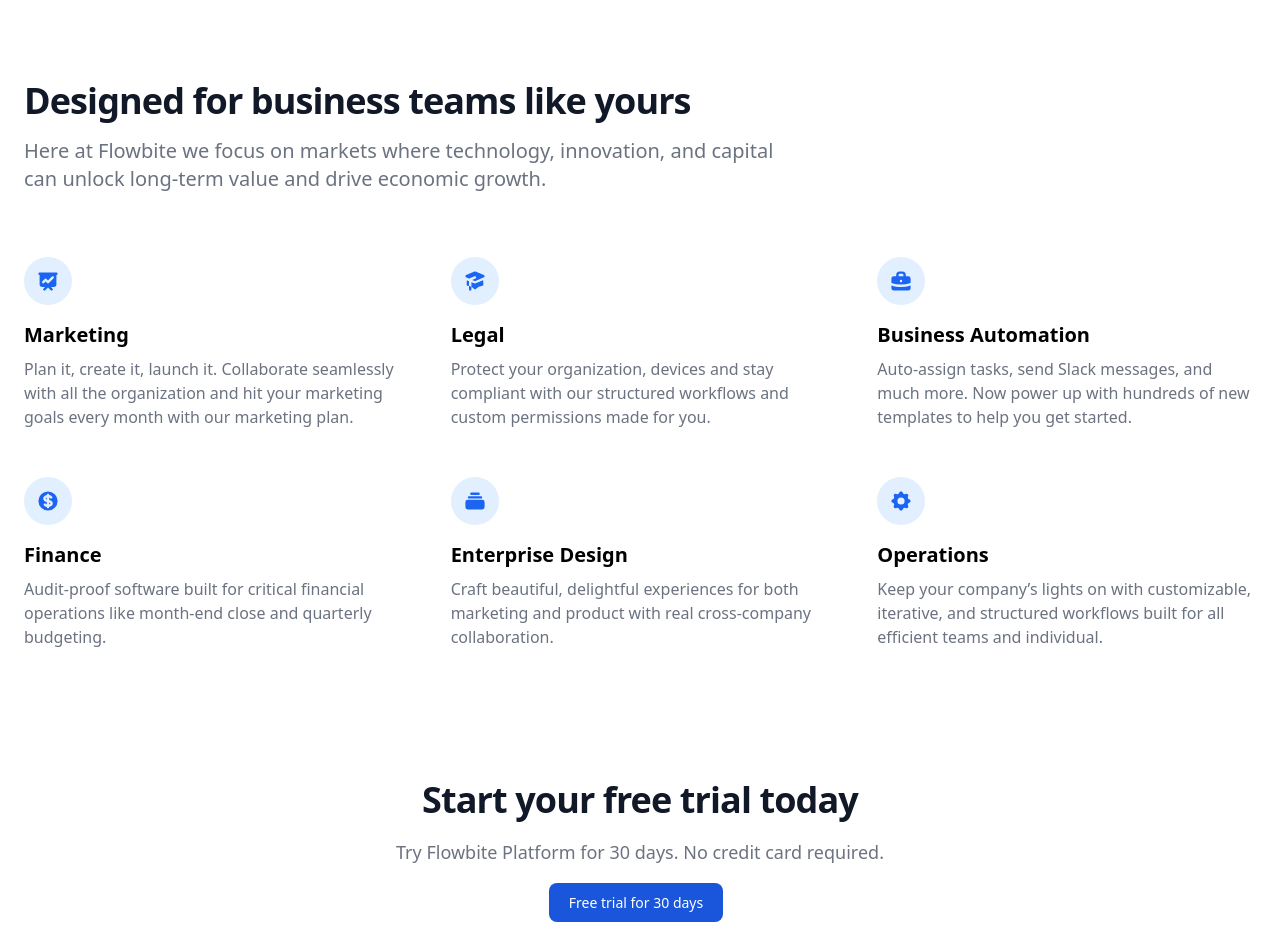
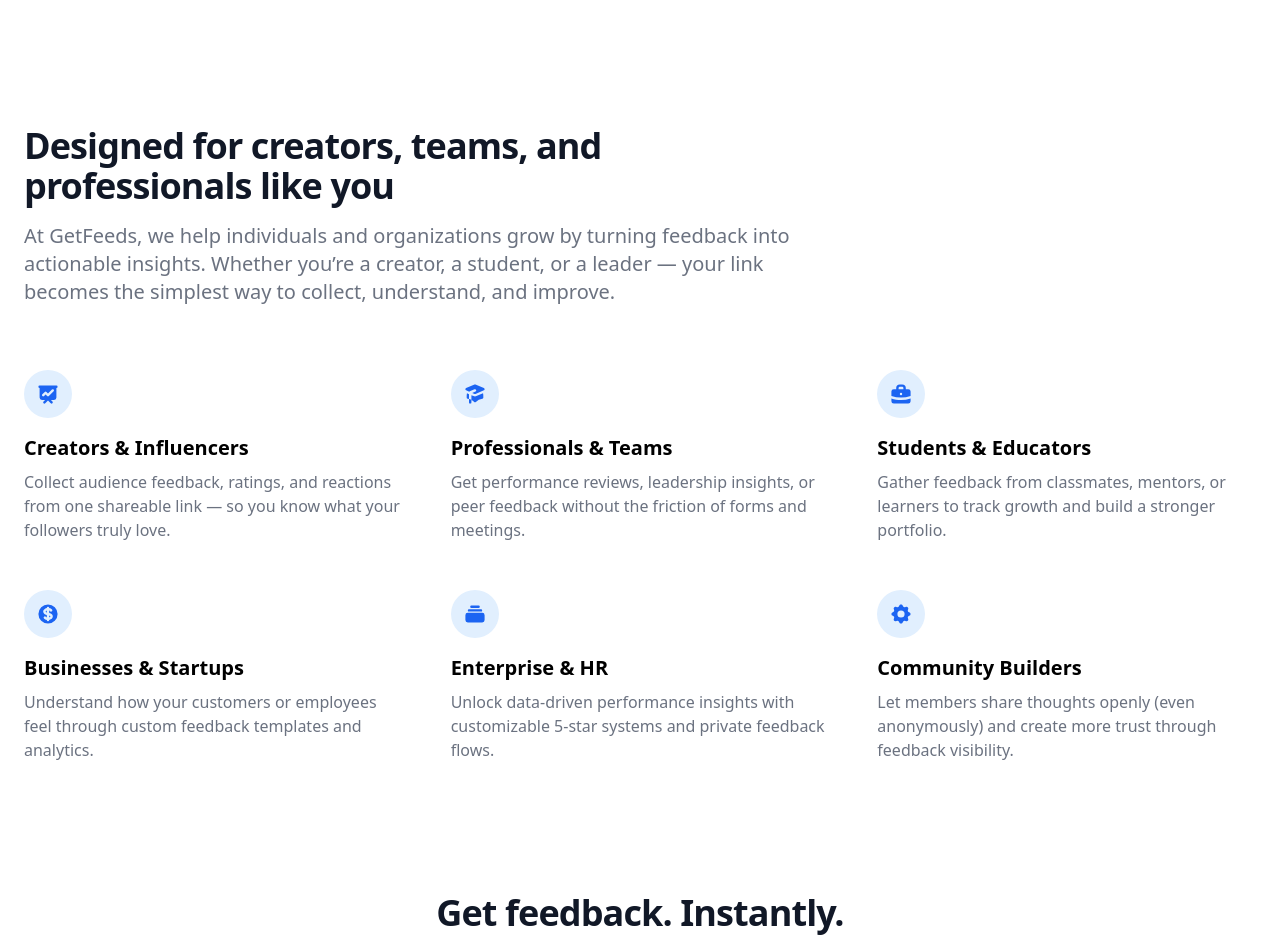
Before and after one commit to jcsoldevilla1256/getfeeds-website, a Next.js app: page / in a window 1280 px wide. Shown: the part 787-1732 px from the top of the page. Built offline with nearby package versions, Linux system fonts and the light colour scheme.

Commit message:
Initial content structure

```diff
--- a/src/components/landing/Content1.tsx
+++ b/src/components/landing/Content1.tsx
@@ -6,13 +6,7 @@
                     <div className="mr-auto place-self-center lg:col-span-7">
                         <h1 className="max-w-2xl mb-4 text-4xl font-extrabold tracking-tight leading-none md:text-5xl xl:text-6xl dark:text-white">Payments tool for software companies</h1>
                         <p className="max-w-2xl mb-6 font-light text-gray-500 lg:mb-8 md:text-lg lg:text-xl dark:text-gray-400">From checkout to global sales tax compliance, companies around the world use Flowbite to simplify their payment stack.</p>
-                        <a href="#" className="inline-flex items-center justify-center px-5 py-3 mr-3 text-base font-medium text-center text-white rounded-lg bg-primary-700 hover:bg-primary-800 focus:ring-4 focus:ring-primary-300 dark:focus:ring-primary-900">
-                            Get started
-                            <svg className="w-5 h-5 ml-2 -mr-1" fill="currentColor" viewBox="0 0 20 20" xmlns="http://www.w3.org/2000/svg"><path fillRule="evenodd" d="M10.293 3.293a1 1 0 011.414 0l6 6a1 1 0 010 1.414l-6 6a1 1 0 01-1.414-1.414L14.586 11H3a1 1 0 110-2h11.586l-4.293-4.293a1 1 0 010-1.414z" clipRule="evenodd"></path></svg>
-                        </a>
-                        <a href="#" className="inline-flex items-center justify-center px-5 py-3 text-base font-medium text-center text-gray-900 border border-gray-300 rounded-lg hover:bg-gray-100 focus:ring-4 focus:ring-gray-100 dark:text-white dark:border-gray-700 dark:hover:bg-gray-700 dark:focus:ring-gray-800">
-                            Speak to Sales
-                        </a>
+
                     </div>
                     <div className="hidden lg:mt-0 lg:col-span-5 lg:flex">
                         <img src="https://flowbite.s3.amazonaws.com/blocks/marketing-ui/hero/phone-mockup.png" alt="mockup" />
--- a/src/components/landing/Content2.tsx
+++ b/src/components/landing/Content2.tsx
@@ -3,19 +3,15 @@
         <div>
             <section className="bg-white dark:bg-gray-900">
                 <div className="grid max-w-screen-xl px-4 py-8 mx-auto lg:gap-8 xl:gap-0 lg:py-16 lg:grid-cols-12">
-                    <div className="mr-auto place-self-center lg:col-span-7">
+                    {/* Image - Now First */}
+                    <div className="hidden lg:mt-0 lg:col-span-5 lg:flex">
+                        <img src="https://flowbite.s3.amazonaws.com/blocks/marketing-ui/hero/phone-mockup.png" alt="mockup" />
+                    </div>
+
+                    {/* Text - Now Second */}
+                    <div className="ml-auto place-self-center lg:col-span-7">
                         <h1 className="max-w-2xl mb-4 text-4xl font-extrabold tracking-tight leading-none md:text-5xl xl:text-6xl dark:text-white">Payments tool for software companies</h1>
                         <p className="max-w-2xl mb-6 font-light text-gray-500 lg:mb-8 md:text-lg lg:text-xl dark:text-gray-400">From checkout to global sales tax compliance, companies around the world use Flowbite to simplify their payment stack.</p>
-                        <a href="#" className="inline-flex items-center justify-center px-5 py-3 mr-3 text-base font-medium text-center text-white rounded-lg bg-primary-700 hover:bg-primary-800 focus:ring-4 focus:ring-primary-300 dark:focus:ring-primary-900">
-                            Get started
-                            <svg className="w-5 h-5 ml-2 -mr-1" fill="currentColor" viewBox="0 0 20 20" xmlns="http://www.w3.org/2000/svg"><path fillRule="evenodd" d="M10.293 3.293a1 1 0 011.414 0l6 6a1 1 0 010 1.414l-6 6a1 1 0 01-1.414-1.414L14.586 11H3a1 1 0 110-2h11.586l-4.293-4.293a1 1 0 010-1.414z" clipRule="evenodd"></path></svg>
-                        </a>
-                        <a href="#" className="inline-flex items-center justify-center px-5 py-3 text-base font-medium text-center text-gray-900 border border-gray-300 rounded-lg hover:bg-gray-100 focus:ring-4 focus:ring-gray-100 dark:text-white dark:border-gray-700 dark:hover:bg-gray-700 dark:focus:ring-gray-800">
-                            Speak to Sales
-                        </a>
-                    </div>
-                    <div className="hidden lg:mt-0 lg:col-span-5 lg:flex">
-                        <img src="https://flowbite.s3.amazonaws.com/blocks/marketing-ui/hero/phone-mockup.png" alt="mockup" />
                     </div>
                 </div>
             </section>
--- a/src/components/landing/Feature.jsx
+++ b/src/components/landing/Feature.jsx
@@ -4,51 +4,52 @@
             <section className="bg-white dark:bg-gray-900">
   <div className="py-8 px-4 mx-auto max-w-screen-xl sm:py-16 lg:px-6">
       <div className="max-w-screen-md mb-8 lg:mb-16">
-          <h2 className="mb-4 text-4xl tracking-tight font-extrabold text-gray-900 dark:text-white">Designed for business teams like yours</h2>
-          <p className="text-gray-500 sm:text-xl dark:text-gray-400">Here at Flowbite we focus on markets where technology, innovation, and capital can unlock long-term value and drive economic growth.</p>
+          <h2 className="mb-4 text-4xl tracking-tight font-extrabold text-gray-900 dark:text-white">Designed for creators, teams, and professionals like you</h2>
+          <p className="text-gray-500 sm:text-xl dark:text-gray-400">At GetFeeds, we help individuals and organizations grow by turning feedback into actionable insights.
+          Whether you’re a creator, a student, or a leader — your link becomes the simplest way to collect, understand, and improve.</p>
       </div>
       <div className="space-y-8 md:grid md:grid-cols-2 lg:grid-cols-3 md:gap-12 md:space-y-0">
           <div>
               <div className="flex justify-center items-center mb-4 w-10 h-10 rounded-full bg-primary-100 lg:h-12 lg:w-12 dark:bg-primary-900">
                   <svg className="w-5 h-5 text-primary-600 lg:w-6 lg:h-6 dark:text-primary-300" fill="currentColor" viewBox="0 0 20 20" xmlns="http://www.w3.org/2000/svg"><path fill-rule="evenodd" d="M3 3a1 1 0 000 2v8a2 2 0 002 2h2.586l-1.293 1.293a1 1 0 101.414 1.414L10 15.414l2.293 2.293a1 1 0 001.414-1.414L12.414 15H15a2 2 0 002-2V5a1 1 0 100-2H3zm11.707 4.707a1 1 0 00-1.414-1.414L10 9.586 8.707 8.293a1 1 0 00-1.414 0l-2 2a1 1 0 101.414 1.414L8 10.414l1.293 1.293a1 1 0 001.414 0l4-4z" clip-rule="evenodd"></path></svg>
               </div>
-              <h3 className="mb-2 text-xl font-bold dark:text-white">Marketing</h3>
-              <p className="text-gray-500 dark:text-gray-400">Plan it, create it, launch it. Collaborate seamlessly with all  the organization and hit your marketing goals every month with our marketing plan.</p>
+              <h3 className="mb-2 text-xl font-bold dark:text-white">Creators & Influencers</h3>
+              <p className="text-gray-500 dark:text-gray-400">Collect audience feedback, ratings, and reactions from one shareable link — so you know what your followers truly love.</p>
           </div>
           <div>
               <div className="flex justify-center items-center mb-4 w-10 h-10 rounded-full bg-primary-100 lg:h-12 lg:w-12 dark:bg-primary-900">
                   <svg className="w-5 h-5 text-primary-600 lg:w-6 lg:h-6 dark:text-primary-300" fill="currentColor" viewBox="0 0 20 20" xmlns="http://www.w3.org/2000/svg"><path d="M10.394 2.08a1 1 0 00-.788 0l-7 3a1 1 0 000 1.84L5.25 8.051a.999.999 0 01.356-.257l4-1.714a1 1 0 11.788 1.838L7.667 9.088l1.94.831a1 1 0 00.787 0l7-3a1 1 0 000-1.838l-7-3zM3.31 9.397L5 10.12v4.102a8.969 8.969 0 00-1.05-.174 1 1 0 01-.89-.89 11.115 11.115 0 01.25-3.762zM9.3 16.573A9.026 9.026 0 007 14.935v-3.957l1.818.78a3 3 0 002.364 0l5.508-2.361a11.026 11.026 0 01.25 3.762 1 1 0 01-.89.89 8.968 8.968 0 00-5.35 2.524 1 1 0 01-1.4 0zM6 18a1 1 0 001-1v-2.065a8.935 8.935 0 00-2-.712V17a1 1 0 001 1z"></path></svg>
               </div>
-              <h3 className="mb-2 text-xl font-bold dark:text-white">Legal</h3>
-              <p className="text-gray-500 dark:text-gray-400">Protect your organization, devices and stay compliant with our structured workflows and custom permissions made for you.</p>
+              <h3 className="mb-2 text-xl font-bold dark:text-white">Professionals & Teams</h3>
+              <p className="text-gray-500 dark:text-gray-400">Get performance reviews, leadership insights, or peer feedback without the friction of forms and meetings.</p>
           </div>
           <div>
               <div className="flex justify-center items-center mb-4 w-10 h-10 rounded-full bg-primary-100 lg:h-12 lg:w-12 dark:bg-primary-900">
                   <svg className="w-5 h-5 text-primary-600 lg:w-6 lg:h-6 dark:text-primary-300" fill="currentColor" viewBox="0 0 20 20" xmlns="http://www.w3.org/2000/svg"><path fill-rule="evenodd" d="M6 6V5a3 3 0 013-3h2a3 3 0 013 3v1h2a2 2 0 012 2v3.57A22.952 22.952 0 0110 13a22.95 22.95 0 01-8-1.43V8a2 2 0 012-2h2zm2-1a1 1 0 011-1h2a1 1 0 011 1v1H8V5zm1 5a1 1 0 011-1h.01a1 1 0 110 2H10a1 1 0 01-1-1z" clip-rule="evenodd"></path><path d="M2 13.692V16a2 2 0 002 2h12a2 2 0 002-2v-2.308A24.974 24.974 0 0110 15c-2.796 0-5.487-.46-8-1.308z"></path></svg>
               </div>
-              <h3 className="mb-2 text-xl font-bold dark:text-white">Business Automation</h3>
-              <p className="text-gray-500 dark:text-gray-400">Auto-assign tasks, send Slack messages, and much more. Now power up with hundreds of new templates to help you get started.</p>
+              <h3 className="mb-2 text-xl font-bold dark:text-white">Students & Educators</h3>
+              <p className="text-gray-500 dark:text-gray-400">Gather feedback from classmates, mentors, or learners to track growth and build a stronger portfolio.</p>
           </div>
           <div>
               <div className="flex justify-center items-center mb-4 w-10 h-10 rounded-full bg-primary-100 lg:h-12 lg:w-12 dark:bg-primary-900">
                   <svg className="w-5 h-5 text-primary-600 lg:w-6 lg:h-6 dark:text-primary-300" fill="currentColor" viewBox="0 0 20 20" xmlns="http://www.w3.org/2000/svg"><path d="M8.433 7.418c.155-.103.346-.196.567-.267v1.698a2.305 2.305 0 01-.567-.267C8.07 8.34 8 8.114 8 8c0-.114.07-.34.433-.582zM11 12.849v-1.698c.22.071.412.164.567.267.364.243.433.468.433.582 0 .114-.07.34-.433.582a2.305 2.305 0 01-.567.267z"></path><path fill-rule="evenodd" d="M10 18a8 8 0 100-16 8 8 0 000 16zm1-13a1 1 0 10-2 0v.092a4.535 4.535 0 00-1.676.662C6.602 6.234 6 7.009 6 8c0 .99.602 1.765 1.324 2.246.48.32 1.054.545 1.676.662v1.941c-.391-.127-.68-.317-.843-.504a1 1 0 10-1.51 1.31c.562.649 1.413 1.076 2.353 1.253V15a1 1 0 102 0v-.092a4.535 4.535 0 001.676-.662C13.398 13.766 14 12.991 14 12c0-.99-.602-1.765-1.324-2.246A4.535 4.535 0 0011 9.092V7.151c.391.127.68.317.843.504a1 1 0 101.511-1.31c-.563-.649-1.413-1.076-2.354-1.253V5z" clip-rule="evenodd"></path></svg>
               </div>
-              <h3 className="mb-2 text-xl font-bold dark:text-white">Finance</h3>
-              <p className="text-gray-500 dark:text-gray-400">Audit-proof software built for critical financial operations like month-end close and quarterly budgeting.</p>
+              <h3 className="mb-2 text-xl font-bold dark:text-white">Businesses & Startups</h3>
+              <p className="text-gray-500 dark:text-gray-400">Understand how your customers or employees feel through custom feedback templates and analytics.</p>
           </div>
           <div>
               <div className="flex justify-center items-center mb-4 w-10 h-10 rounded-full bg-primary-100 lg:h-12 lg:w-12 dark:bg-primary-900">
                   <svg className="w-5 h-5 text-primary-600 lg:w-6 lg:h-6 dark:text-primary-300" fill="currentColor" viewBox="0 0 20 20" xmlns="http://www.w3.org/2000/svg"><path d="M7 3a1 1 0 000 2h6a1 1 0 100-2H7zM4 7a1 1 0 011-1h10a1 1 0 110 2H5a1 1 0 01-1-1zM2 11a2 2 0 012-2h12a2 2 0 012 2v4a2 2 0 01-2 2H4a2 2 0 01-2-2v-4z"></path></svg>
               </div>
-              <h3 className="mb-2 text-xl font-bold dark:text-white">Enterprise Design</h3>
-              <p className="text-gray-500 dark:text-gray-400">Craft beautiful, delightful experiences for both marketing and product with real cross-company collaboration.</p>
+              <h3 className="mb-2 text-xl font-bold dark:text-white">Enterprise & HR</h3>
+              <p className="text-gray-500 dark:text-gray-400">Unlock data-driven performance insights with customizable 5-star systems and private feedback flows.</p>
           </div>
           <div>
               <div className="flex justify-center items-center mb-4 w-10 h-10 rounded-full bg-primary-100 lg:h-12 lg:w-12 dark:bg-primary-900">
                   <svg className="w-5 h-5 text-primary-600 lg:w-6 lg:h-6 dark:text-primary-300" fill="currentColor" viewBox="0 0 20 20" xmlns="http://www.w3.org/2000/svg"><path fill-rule="evenodd" d="M11.49 3.17c-.38-1.56-2.6-1.56-2.98 0a1.532 1.532 0 01-2.286.948c-1.372-.836-2.942.734-2.106 2.106.54.886.061 2.042-.947 2.287-1.561.379-1.561 2.6 0 2.978a1.532 1.532 0 01.947 2.287c-.836 1.372.734 2.942 2.106 2.106a1.532 1.532 0 012.287.947c.379 1.561 2.6 1.561 2.978 0a1.533 1.533 0 012.287-.947c1.372.836 2.942-.734 2.106-2.106a1.533 1.533 0 01.947-2.287c1.561-.379 1.561-2.6 0-2.978a1.532 1.532 0 01-.947-2.287c.836-1.372-.734-2.942-2.106-2.106a1.532 1.532 0 01-2.287-.947zM10 13a3 3 0 100-6 3 3 0 000 6z" clip-rule="evenodd"></path></svg>
               </div>
-              <h3 className="mb-2 text-xl font-bold dark:text-white">Operations</h3>
-              <p className="text-gray-500 dark:text-gray-400">Keep your company’s lights on with customizable, iterative, and structured workflows built for all efficient teams and individual.</p>
+              <h3 className="mb-2 text-xl font-bold dark:text-white">Community Builders</h3>
+              <p className="text-gray-500 dark:text-gray-400">Let members share thoughts openly (even anonymously) and create more trust through feedback visibility.</p>
           </div>
       </div>
   </div>
--- a/src/components/landing/cta.tsx
+++ b/src/components/landing/cta.tsx
@@ -4,9 +4,9 @@
             <section className="bg-white dark:bg-gray-900">
     <div className="py-8 px-4 mx-auto max-w-screen-xl sm:py-16 lg:px-6">
         <div className="mx-auto max-w-screen-sm text-center">
-            <h2 className="mb-4 text-4xl tracking-tight font-extrabold leading-tight text-gray-900 dark:text-white">Start your free trial today</h2>
-            <p className="mb-6 font-light text-gray-500 dark:text-gray-400 md:text-lg">Try Flowbite Platform for 30 days. No credit card required.</p>
-            <a href="#" className="text-white bg-primary-700 hover:bg-primary-800 focus:ring-4 focus:ring-primary-300 font-medium rounded-lg text-sm px-5 py-2.5 mr-2 mb-2 dark:bg-primary-600 dark:hover:bg-primary-700 focus:outline-none dark:focus:ring-primary-800">Free trial for 30 days</a>
+            <h2 className="mb-4 text-4xl tracking-tight font-extrabold leading-tight text-gray-900 dark:text-white">Get feedback. Instantly.</h2>
+            <p className="mb-6 font-light text-gray-500 dark:text-gray-400 md:text-lg">Free forever for your first link. Upgrade anytime.</p>
+            <a href="#" className="text-white bg-primary-700 hover:bg-primary-800 focus:ring-4 focus:ring-primary-300 font-medium rounded-lg text-sm px-5 py-2.5 mr-2 mb-2 dark:bg-primary-600 dark:hover:bg-primary-700 focus:outline-none dark:focus:ring-primary-800">→ Create Free Link</a>
         </div>
     </div>
 </section>
--- a/src/components/layout/Navbar.jsx
+++ b/src/components/layout/Navbar.jsx
@@ -34,7 +34,7 @@
             {/* Logo & Brand */}
             <a href="https://flowbite.com" className="flex items-center space-x-2">
               <img src="https://flowbite.com/docs/images/logo.svg" className="h-8" alt="Flowbite Logo" />
-              <span className="text-2xl font-bold text-gray-900 dark:text-white">Flowbite</span>
+              <span className="text-2xl font-bold text-gray-900 dark:text-white">GetFeeds</span>
             </a>
 
             {/* Desktop Navigation */}
```
Also changed, not shown: src/components/landing/SocialProof.tsx (+13 -11 lines).
